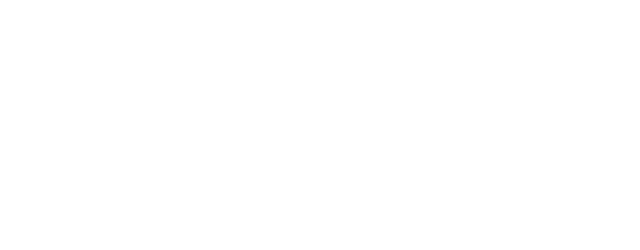
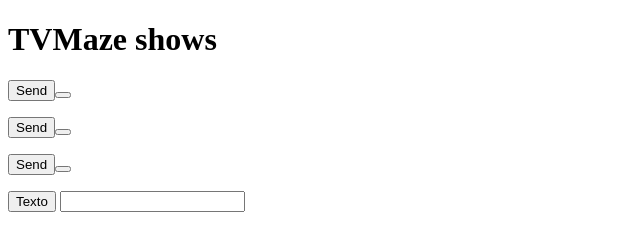
Before and after one commit to angelcerrajero/front-avanzado, a website: page src/index.html in a window 1280 px wide. Shown: the whole page, without its empty margins (0-640 px from the left). Drawn offline with Linux system fonts and the light colour scheme.

Commit message:
5 commit

```diff
--- a/src/index.html
+++ b/src/index.html
@@ -10,6 +10,67 @@
 
   </head>
   <body>
+    <h1>TVMaze shows</h1>
+    <p id="my-p" class="texto" data-cy="selector-cypress" >Lorem ipsum dolor sit amet consectetur adipisicing elit. Sed aliquid temporibus
+      alias praesentium optio eum dignissimos blanditiis ut, autem, accusantium obcaecati labore eos cumque s
+      equi voluptates <button>Enviar</button> et doloremque <span>Link</span> ipsum?</p>
+
+     <p id="my-p" class="texto" data-cy="selector-cypress" >Lorem ipsum dolor sit amet consectetur adipisicing elit. Sed aliquid temporibus
+      alias praesentium optio eum dignissimos blanditiis ut, autem, accusantium obcaecati labore eos cumque s
+      equi voluptates <button>Enviar</button> et doloremque <span>Link</span> ipsum?</p>
+
+     <p id="my-p" class="texto" data-cy="selector-cypress" >Lorem ipsum dolor sit amet consectetur adipisicing elit. Sed aliquid temporibus
+      alias praesentium optio eum dignissimos blanditiis ut, autem, accusantium obcaecati labore eos cumque s
+      equi voluptates <button>Enviar</button> et doloremque <span>Link</span> ipsum?</p>
+
+    <button id="my-input"> Texto</button>
+
+    <input type="text" id="input">
+
+  </body>
+
+    <script>
+      console.log("Hello world")
+
+      //getElementById --> NO DESCOMENTAR
+      // const myElement = document.getElementById('my-p');
+      // console.log(myElement.innerHTML);
+      // console.log(myElement);
+      // console.log(myElement.textContent);
+      // myElement.innerHTML = '<button>Enviar</button>'
+
+      //querySelector --> NO DESCOMENTAR
+      // const myElement = document.querySelector('[data-cy=selector-cypress]');
+      // console.log(myElement.dataset);
+      // myElement.innerHTML = '<button>Enviar</button>'
+
+      //getElementsByClassName --> NO DESCOMENTAR
+      const myElement = document.getElementsByClassName('texto');
+      console.log(myElement)
+      Object.keys(myElement).forEach(key => {
+        myElement[key].innerHTML = '<button>Send<button>'
+
+      });
+
+    const myButton = document.getElementById('my-button');
+    const myInput = document.querySelector('#input');
+
+    myInput.addEventListener('click', () => console.log('Execute'));
+
+    myInput.addEventListener('focus', () => console.log('Focus'));
+
+    myInput.addEventListener('blur', () => console.log('Blur'));
+
+    myInput.addEventListener('keydown', evt => {
+      console.log('change')
+      console.log(evt.target.value);
+
+    });
+
+    myInput.addEventListener('copy', () => console.log('copy'));
+
+
+    </script>
 
   </body>
 </html>
--- a/src/package.json
+++ b/src/package.json
@@ -8,5 +8,8 @@
   },
   "keywords": [],
   "author": "",
-  "license": "ISC"
+  "license": "ISC",
+  "devDependencies": {
+    "http-server": "^0.11.1"
+  }
 }
```
Also changed, not shown: index.html (deleted, +0 -15 lines), 2 other files.
